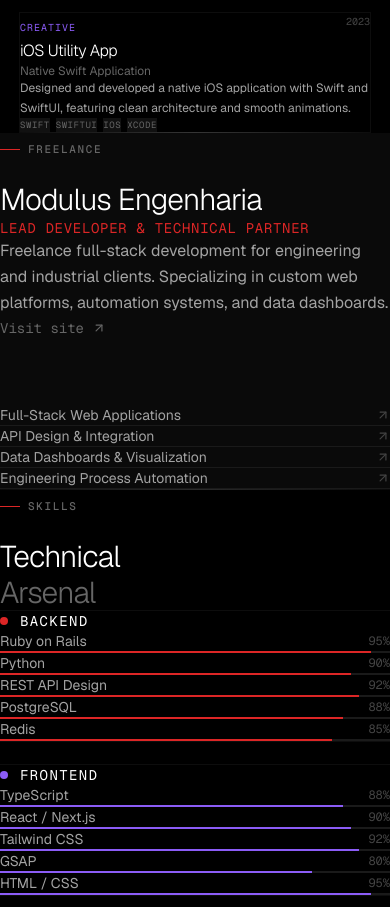
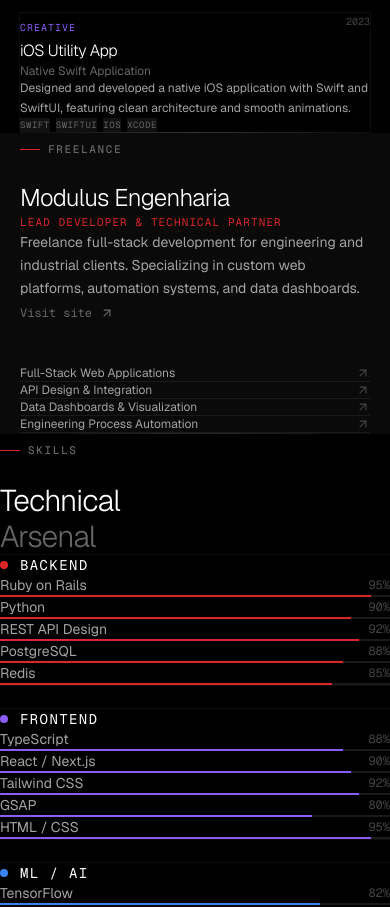
Before and after one commit to Renzo-Tognella/Portfolio, a Next.js app: page / in a window 390 px wide. Shown: the part 2281-3188 px from the top of the page. Built offline with nearby package versions, Linux system fonts and the light colour scheme.

Commit message:
fix: freelance — mobile-first spacing, responsive grid, fluid typography, container-section

```diff
--- a/components/sections/freelance.tsx
+++ b/components/sections/freelance.tsx
@@ -20,14 +20,8 @@ export default function Freelance() {
         ".freelance-content",
         { y: 60, opacity: 0 },
         {
-          y: 0,
-          opacity: 1,
-          duration: 1,
-          ease: "power3.out",
-          scrollTrigger: {
-            trigger: section,
-            start: "top 70%",
-          },
+          y: 0, opacity: 1, duration: 1, ease: "power3.out",
+          scrollTrigger: { trigger: section, start: "top 75%" },
         }
       );
 
@@ -36,15 +30,8 @@ export default function Freelance() {
           el,
           { x: -30, opacity: 0 },
           {
-            x: 0,
-            opacity: 1,
-            duration: 0.6,
-            delay: i * 0.1,
-            ease: "power3.out",
-            scrollTrigger: {
-              trigger: el,
-              start: "top 90%",
-            },
+            x: 0, opacity: 1, duration: 0.6, delay: i * 0.1, ease: "power3.out",
+            scrollTrigger: { trigger: el, start: "top 92%" },
           }
         );
       });
@@ -57,28 +44,28 @@ export default function Freelance() {
     <section
       ref={sectionRef}
       id="freelance"
-      className="section-surface relative px-6 py-[120px] md:py-[160px]"
+      className="section-surface relative py-16 sm:py-24 md:py-32 lg:py-40"
     >
-      <div className="mx-auto max-w-5xl">
+      <div className="container-section">
         <div className="section-label">Freelance</div>
 
-        <div className="freelance-content grid gap-16 md:grid-cols-2">
+        <div className="freelance-content grid gap-10 sm:gap-12 md:grid-cols-2 md:gap-16">
           {/* Left */}
           <div>
-            <h2 className="text-3xl font-light tracking-tight text-white md:text-5xl">
+            <h2 className="text-2xl font-light tracking-tight text-white sm:text-3xl md:text-4xl lg:text-5xl">
               {freelanceData.company}
             </h2>
-            <p className="mt-2 font-mono text-sm tracking-wider uppercase text-[#dc2626]">
+            <p className="mt-2 font-mono text-[11px] tracking-[0.1em] uppercase text-[#dc2626] sm:text-xs">
               {freelanceData.role}
             </p>
-            <p className="mt-6 text-base leading-relaxed text-[#a3a3a3]">
+            <p className="mt-4 text-sm leading-relaxed text-[#a3a3a3] sm:mt-5 sm:text-base sm:leading-[1.7]">
               {freelanceData.description}
             </p>
             <a
               href={freelanceData.url}
               target="_blank"
               rel="noopener noreferrer"
-              className="mt-8 inline-flex items-center gap-2 font-mono text-sm text-[#666] transition-colors hover:text-white"
+              className="mt-5 inline-flex items-center gap-2 font-mono text-xs text-[#666] transition-colors hover:text-white sm:mt-6 sm:text-sm"
             >
               Visit site
               <ArrowUpRight size={14} />
@@ -90,16 +77,16 @@ export default function Freelance() {
             {freelanceData.services.map((service, i) => (
               <div
                 key={i}
-                className="freelance-service flex items-center justify-between border-b border-[#1a1a1a] py-5 transition-all duration-300 hover:pl-4 hover:border-[#dc2626]"
+                className="freelance-service flex items-center justify-between border-b border-[#1a1a1a] py-4 transition-all duration-300 hover:pl-3 hover:border-[#dc2626] sm:py-5"
               >
-                <span className="text-sm text-[#a3a3a3]">{service}</span>
-                <ArrowUpRight size={14} className="text-[#444]" />
+                <span className="text-xs text-[#a3a3a3] sm:text-sm">{service}</span>
+                <ArrowUpRight size={14} className="shrink-0 text-[#444]" />
               </div>
             ))}
           </div>
         </div>
 
-        <div className="reveal-line mt-20" />
+        <div className="reveal-line mt-12 sm:mt-16 md:mt-20" />
       </div>
     </section>
   );
```
